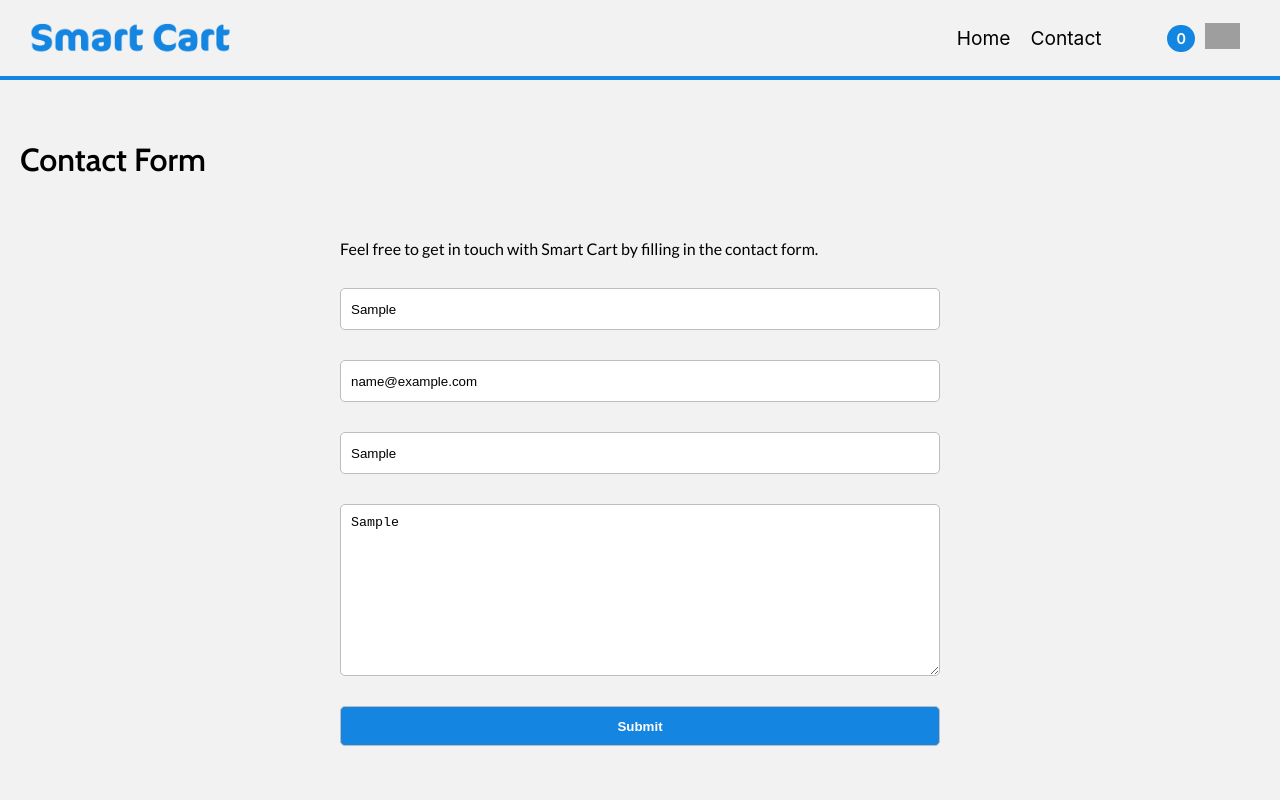
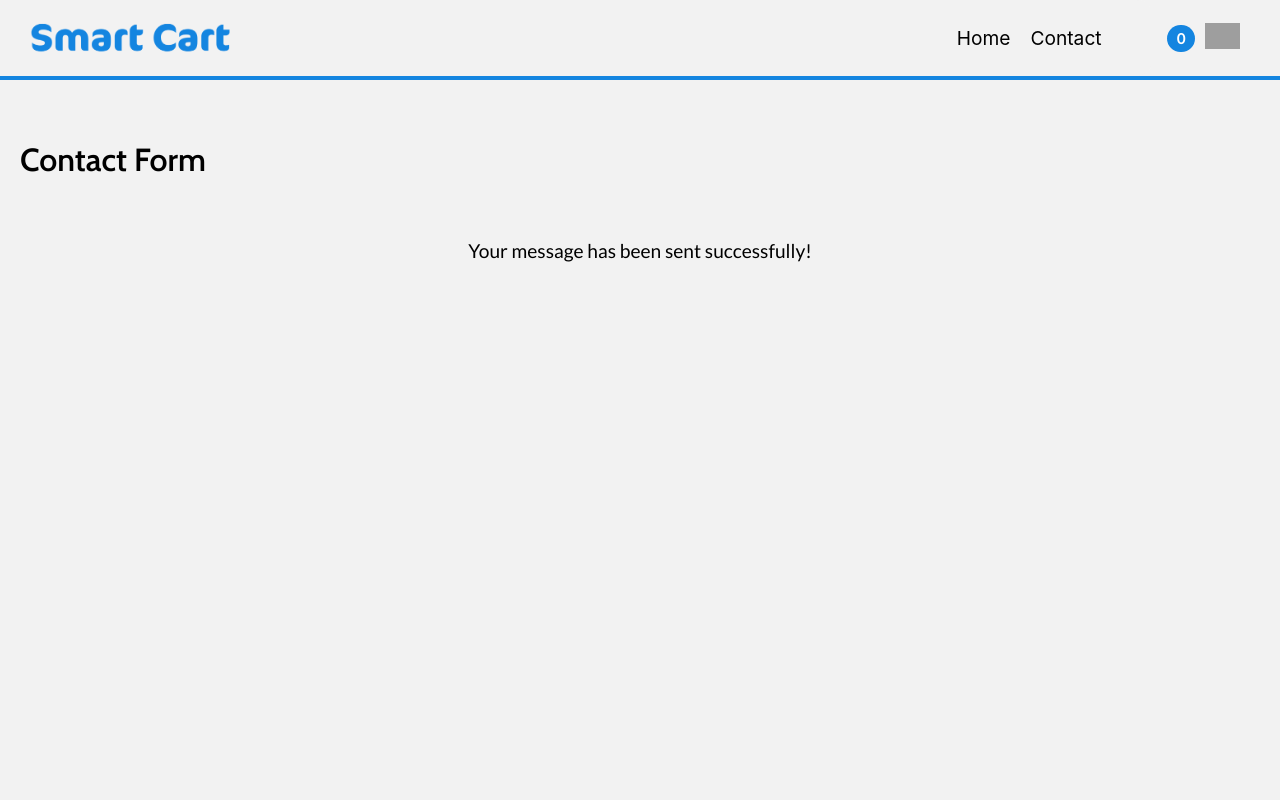
Before and after one commit to S10ANDK/Smart-Cart, a React (Create React App) app: page /contact in a window 1280 px wide. Both pictures are taken after typing "Sample", "name@example.com", "Sample", "Sample" into the empty fields and a click on the input "Submit". Shown: the top 800 px of the page. Built offline with nearby package versions, Linux system fonts and the light colour scheme; grey boxes are pictures that could not be loaded; a web font is replaced by a local one.

Commit message:
Better UX for Contact page

```diff
--- a/src/components/Contact/index.jsx
+++ b/src/components/Contact/index.jsx
@@ -1,4 +1,4 @@
-import React from 'react';
+import React, { useState } from 'react';
 import { useForm } from 'react-hook-form';
 import { yupResolver } from '@hookform/resolvers/yup';
 import * as yup from 'yup';
@@ -14,25 +14,32 @@ const schema = yup
   .required();
 
 function Contact() {
+  const [isSubmitted, setIsSubmitted] = useState(false);
   const {
     register,
     handleSubmit,
     formState: { errors },
+    reset,
   } = useForm({
     resolver: yupResolver(schema),
   });
 
   function onSubmit(data) {
     console.log(data);
+    reset();
+    setIsSubmitted(true);
   }
 
   return (
     <>
       <S.ContactDiv>
         <h1>Contact Form</h1>
+
+        {!isSubmitted ? (
+          <>
             <p>
-          Feel free to get in touch with Smart Cart by filling in the contact
-          form.
+              Feel free to get in touch with Smart Cart by filling in the
+              contact form.
             </p>
             <S.Form onSubmit={handleSubmit(onSubmit)}>
               <input placeholder="name" {...register('name')} />
@@ -50,6 +57,12 @@ function Contact() {
               <S.FormErrorMessage>{errors.message?.message}</S.FormErrorMessage>
               <S.SubmitFormButton type="submit" value="Submit" />
             </S.Form>
+          </>
+        ) : (
+          <S.ConfirmationMessage>
+            Your message has been sent successfully!
+          </S.ConfirmationMessage>
+        )}
       </S.ContactDiv>
     </>
   );
--- a/src/components/Contact/index.styled.jsx
+++ b/src/components/Contact/index.styled.jsx
@@ -49,3 +49,9 @@ export const FormErrorMessage = styled.p`
   color: #963a3a;
   margin: 0px 5px 10px;
 `;
+
+export const ConfirmationMessage = styled.p`
+  font-size: 1.2rem;
+  text-align: center;
+  margin-bottom: 50px;
+`;
```
Lines whose indentation alone changed are shown as unchanged.
